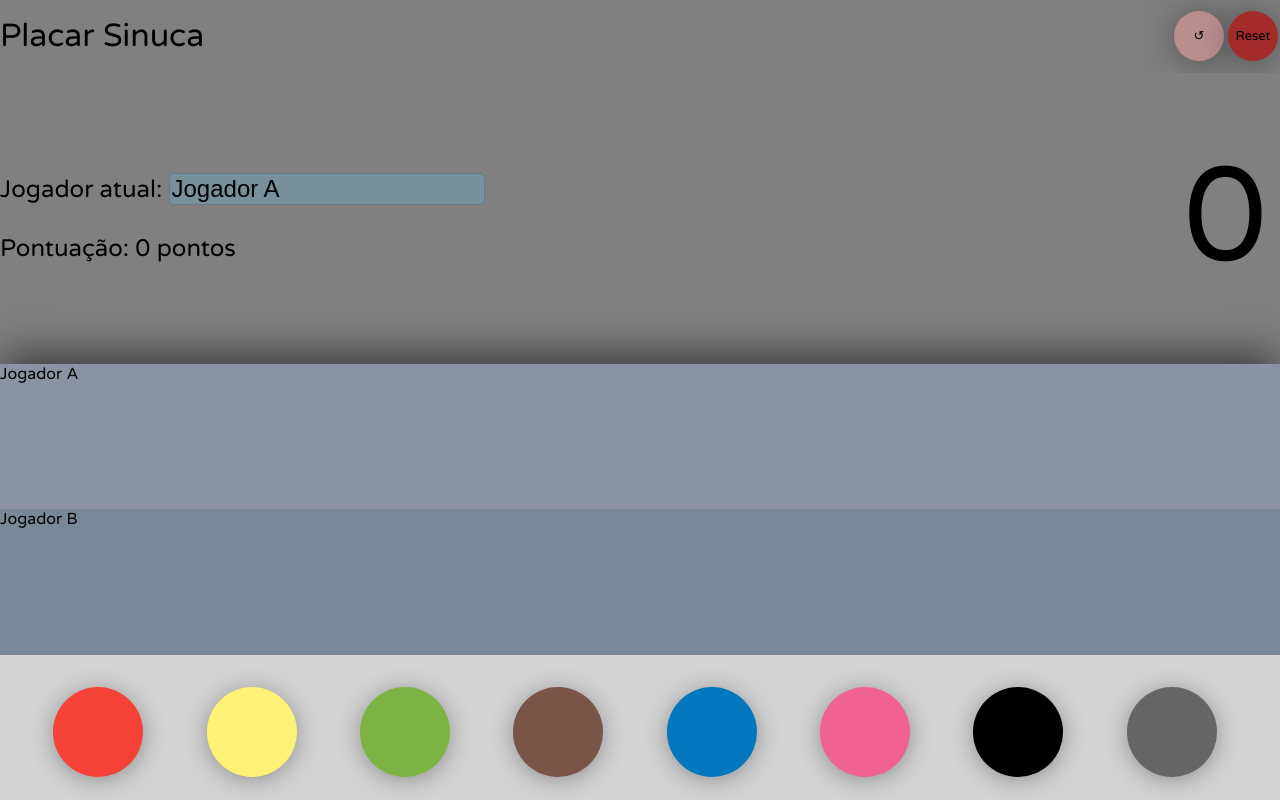
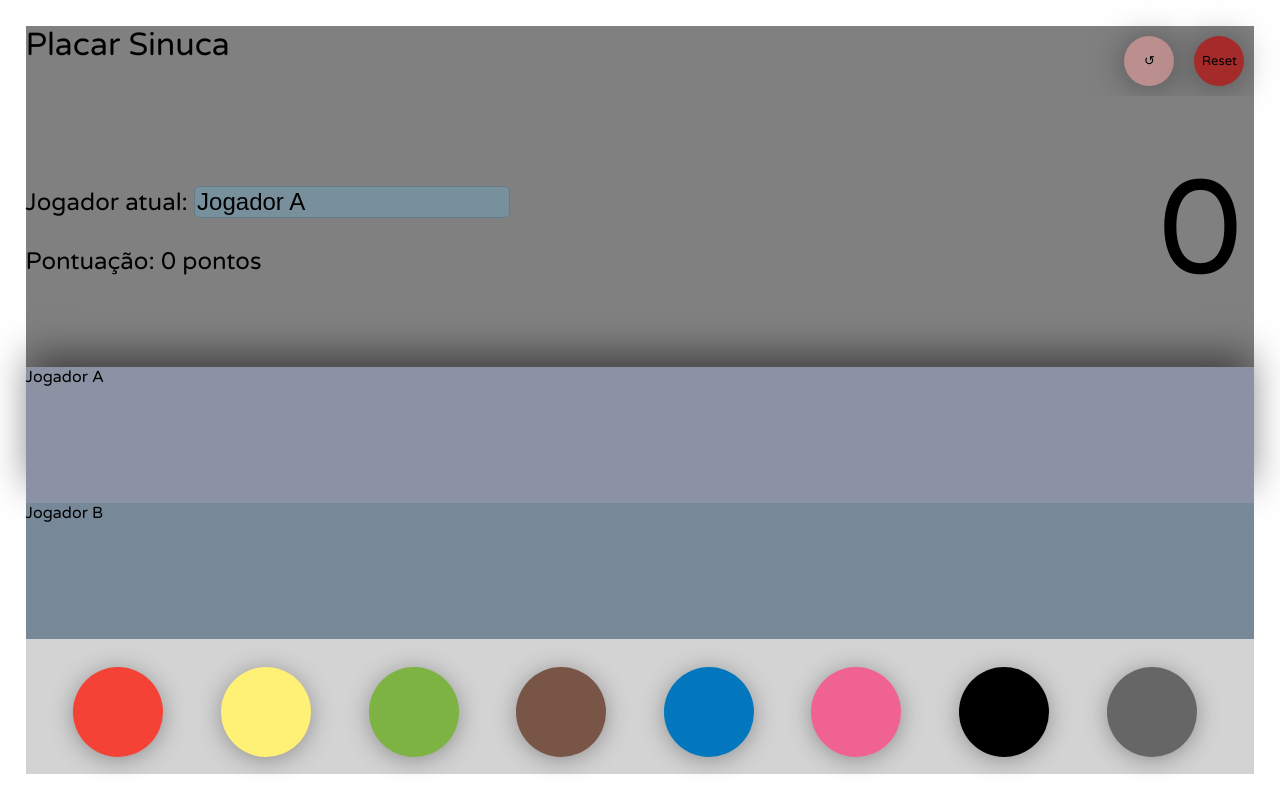
Before and after one commit to ltrias/snooker-scoreboard, a plain HTML site: page index.html in a window 1280 px wide. Drawn offline with nearby package versions, Linux system fonts and the light colour scheme.

Commit message:
Improving buttons positioning

```diff
--- a/index.html
+++ b/index.html
@@ -7,7 +7,8 @@
         <style>
 
             body {
-                margin: 0;
+                margin: 2%;
+
                 font-family: 'Varela Round'
             }
 
@@ -19,27 +20,21 @@
 
             .header{
                 display: flex;
-                flex: 0.5;
                 font-size: xx-large;
                 background-color: grey;
                 justify-content: space-between;
-                align-items: center;
             }
 
             .toolbar{
                 display: flex;
-                align-items: center;
-                justify-content: right;
-                justify-items: center;
-                flex: .75;
-                background-color: gray ;
+                background-color: grey ;
             }
 
             .toolbar-button {
                 width: 50px;
                 height: 50px;
                 border-radius: 50%;
-                margin: 2px;
+                margin: 10px;
                 display: flex;
                 align-items: center;
                 justify-items: center;
```
